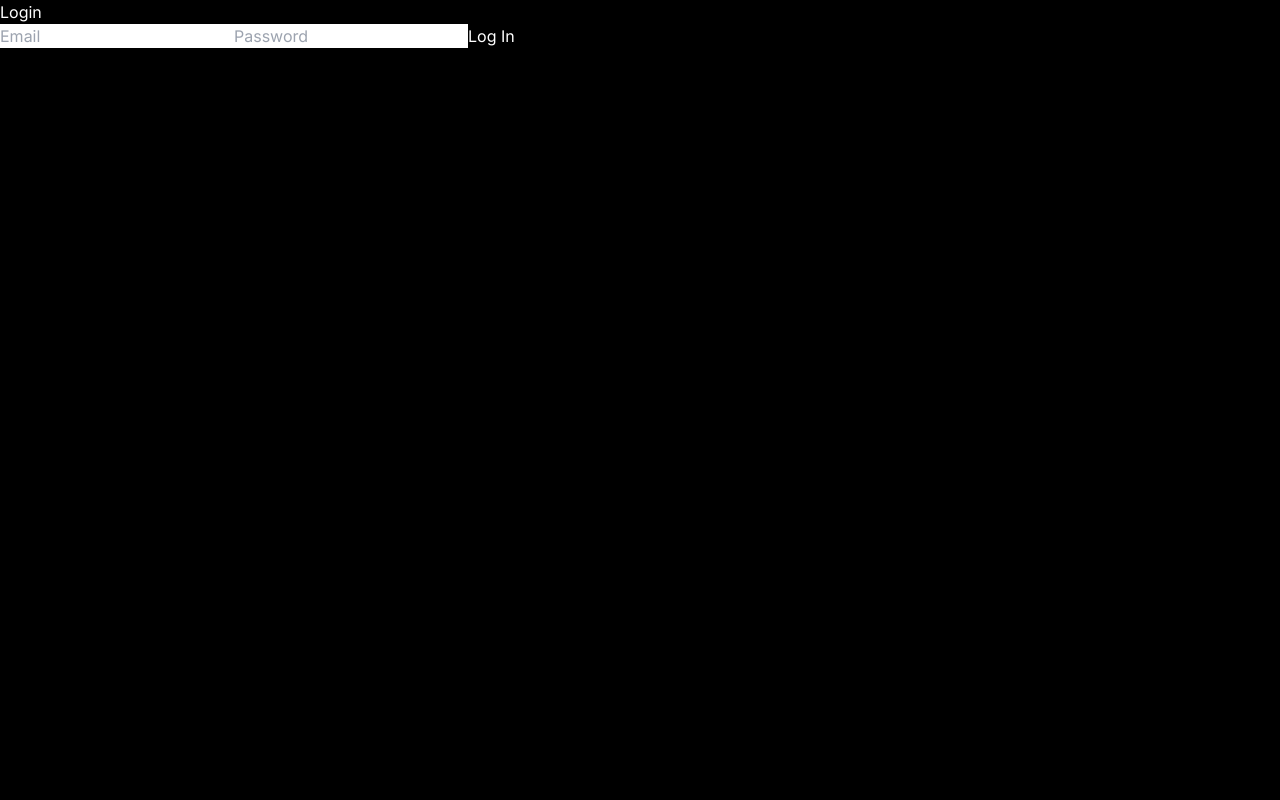
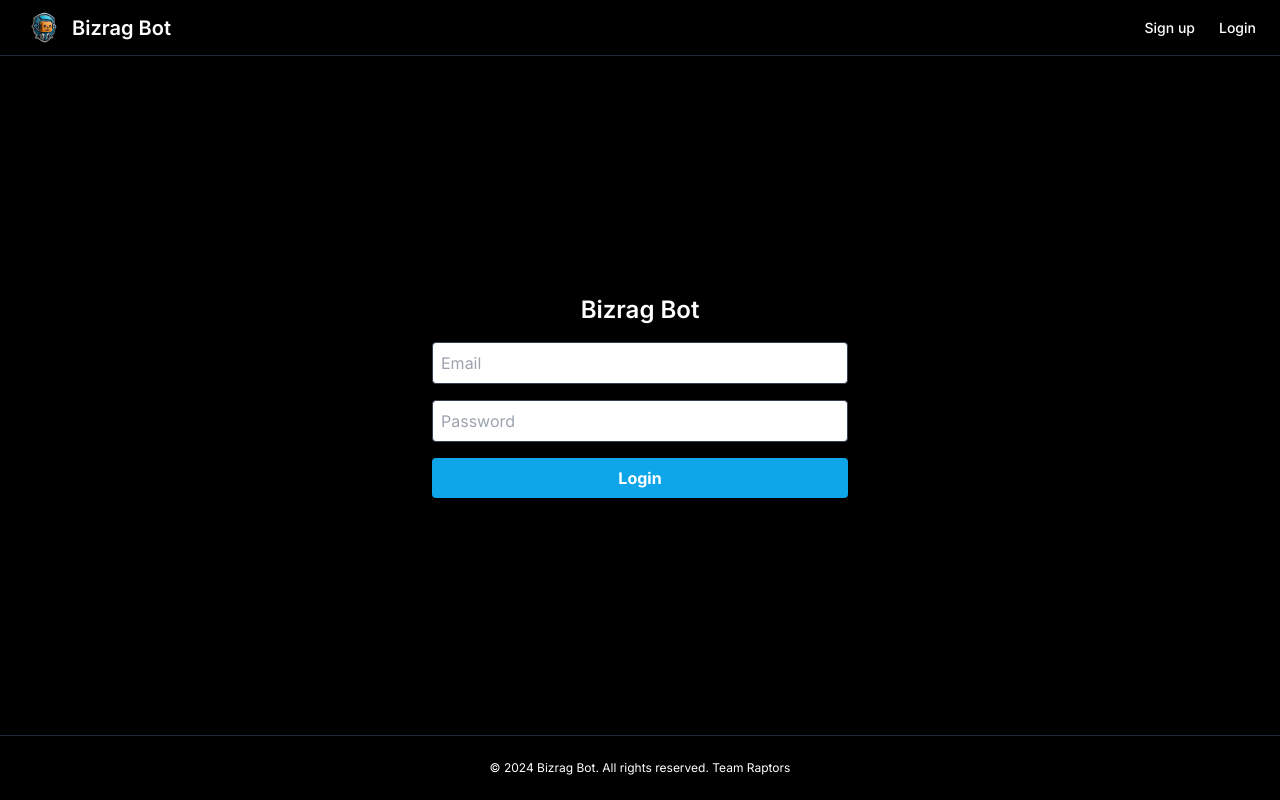
Before and after one commit to perceptronq/bizragbot, a Next.js app in the folder frontend/: page /login in a window 1280 px wide. Built offline with nearby package versions, Linux system fonts and the light colour scheme; no server answers.

Commit message:
style: login and signup

```diff
--- a/frontend/src/app/login/page.tsx
+++ b/frontend/src/app/login/page.tsx
@@ -3,6 +3,8 @@
 import { useState } from 'react';
 import { signIn } from '../../lib/auth';
 import { useRouter } from 'next/navigation';
+import { Header } from '@/sections/Header';
+import { Footer } from '@/sections/Footer';
 
 const Login: React.FC = () => {
     const [email, setEmail] = useState<string>('');
@@ -15,18 +17,41 @@ const Login: React.FC = () => {
         if (error) {
             setError(error);
         } else {
-            console.log('Login successful', user);
-            router.push('/dashboard');
+            console.log('Login Successful', user);
+            router.push('/');
         }
     };
 
     return (
-        <div>
-            <h2>Login</h2>
-            <input type="email" placeholder="Email" value={email} onChange={(e) => setEmail(e.target.value)} />
-            <input type="password" placeholder="Password" value={password} onChange={(e) => setPassword(e.target.value)} />
-            <button onClick={handleLogin}>Log In</button>
-            {error && <p>{error}</p>}
+        <div className="flex flex-col min-h-screen">
+            <Header />
+            <main className="flex-grow flex items-center justify-center">
+                <div className="w-full max-w-md p-4 space-y-4">
+                    <h2 className="text-2xl font-semibold text-center">Bizrag Bot</h2>
+                    <input
+                        className="w-full p-2 border text-black border-gray-700 rounded"
+                        type="email"
+                        placeholder="Email"
+                        value={email}
+                        onChange={(e) => setEmail(e.target.value)}
+                    />
+                    <input
+                        className="w-full p-2 border text-black border-gray-700 rounded"
+                        type="password"
+                        placeholder="Password"
+                        value={password}
+                        onChange={(e) => setPassword(e.target.value)}
+                    />
+                    <button
+                        className="w-full py-2 bg-sky-500 text-white font-bold rounded hover:bg-sky-600"
+                        onClick={handleLogin}
+                    >
+                        Login
+                    </button>
+                    {error && <p className="text-red-500 text-center">{error}</p>}
+                </div>
+            </main>
+            <Footer />
         </div>
     );
 };
--- a/frontend/src/app/signup/page.tsx
+++ b/frontend/src/app/signup/page.tsx
@@ -3,6 +3,8 @@
 import { useState } from 'react';
 import { signUp } from '../../lib/auth';
 import { useRouter } from 'next/navigation';
+import { Header } from '@/sections/Header';
+import { Footer } from '@/sections/Footer';
 
 const Signup: React.FC = () => {
     const [email, setEmail] = useState<string>('');
@@ -15,28 +17,41 @@ const Signup: React.FC = () => {
         if (error) {
             setError(error);
         } else {
-            console.log('Sign up successful', user);
+            console.log('Sign up Successful', user);
             router.push('/login');
         }
     };
 
     return (
-        <div>
-            <h2>Sign Up</h2>
+        <div className="flex flex-col min-h-screen">
+            <Header />
+            <main className="flex-grow flex items-center justify-center">
+                <div className="w-full max-w-md p-4 space-y-4">
+                    <h2 className="text-2xl font-semibold text-center">Bizrag Bot</h2>
                     <input
+                        className="w-full p-2 border text-black border-gray-700 rounded"
                         type="email"
                         placeholder="Email"
                         value={email}
                         onChange={(e) => setEmail(e.target.value)}
                     />
                     <input
+                        className="w-full p-2 border text-black border-gray-700 rounded"
                         type="password"
                         placeholder="Password"
                         value={password}
                         onChange={(e) => setPassword(e.target.value)}
                     />
-            <button onClick={handleSignup}>Sign Up</button>
-            {error && <p>{error}</p>}
+                    <button
+                        className="w-full py-2 bg-sky-500 text-white font-semibold rounded hover:bg-sky-600"
+                        onClick={handleSignup}
+                    >
+                        Sign up
+                    </button>
+                    {error && <p className="text-red-500 text-center">{error}</p>}
+                </div>
+            </main>
+            <Footer />
         </div>
     );
 };
```
Also changed, not shown: 1 other file (tests, documents, lock files or other folders). Lines whose indentation alone changed are shown as unchanged.
